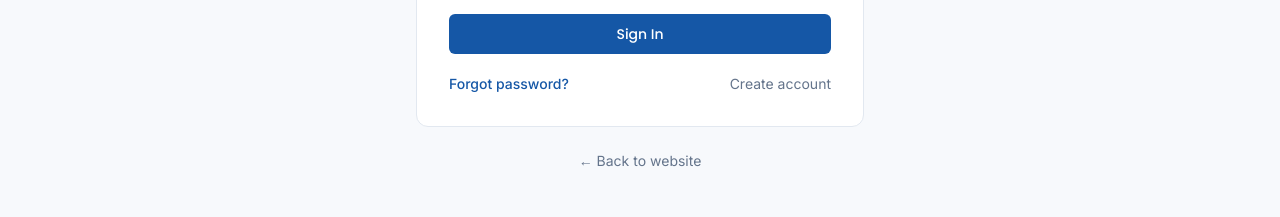
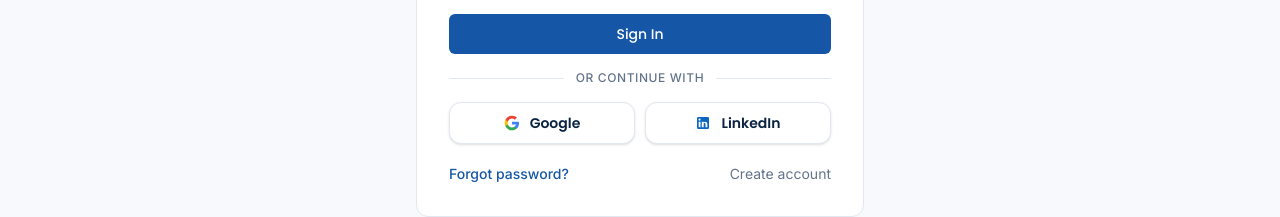
Before and after one commit to shreyash20006/tgpcop-clg-website, a React (Vite) app: page /login in a window 1280 px wide. Shown: the part 485-702 px from the top of the page. Built offline with nearby package versions, Linux system fonts and the light colour scheme; no server answers; the database is empty.

Commit message:
Add Google and LinkedIn OAuth social login buttons and handlers

```diff
--- /dev/null
+++ b/src/components/auth/SocialAuthButtons.tsx
@@ -0,0 +1,91 @@
+import { useState } from 'react'
+import { useAuth } from '@/hooks/useAuth'
+
+interface SocialAuthButtonsProps {
+  onError?: (error: string) => void
+}
+
+export default function SocialAuthButtons({ onError }: SocialAuthButtonsProps) {
+  const { signInWithOAuth } = useAuth()
+  const [loadingProvider, setLoadingProvider] = useState<'google' | 'linkedin' | null>(null)
+
+  async function handleOAuth(provider: 'google' | 'linkedin') {
+    if (loadingProvider) return
+    setLoadingProvider(provider)
+    const res = await signInWithOAuth(provider)
+    if (res.error) {
+      if (onError) {
+        onError(
+          res.error.includes('provider is not enabled')
+            ? `${provider === 'google' ? 'Google' : 'LinkedIn'} login is not configured yet in Supabase Auth Settings.`
+            : `Failed to initiate ${provider === 'google' ? 'Google' : 'LinkedIn'} sign in. ${res.error}`
+        )
+      }
+      setLoadingProvider(null)
+    }
+  }
+
+  return (
+    <div className="space-y-3">
+      <div className="relative flex items-center justify-center my-4">
+        <div className="absolute inset-0 flex items-center">
+          <div className="w-full border-t border-border" />
+        </div>
+        <span className="relative bg-white px-3 text-xs text-muted font-medium uppercase tracking-wider">
+          Or continue with
+        </span>
+      </div>
+
+      <div className="grid grid-cols-1 sm:grid-cols-2 gap-2.5">
+        {/* Google Login Button */}
+        <button
+          type="button"
+          onClick={() => handleOAuth('google')}
+          disabled={loadingProvider !== null}
+          className="flex items-center justify-center gap-2.5 px-4 py-2.5 bg-white hover:bg-gray-50 text-navy-900 border border-border rounded-xl text-xs sm:text-sm font-semibold transition-all hover:border-gray-300 shadow-sm active:scale-[0.98] disabled:opacity-60 disabled:cursor-not-allowed"
+        >
+          {loadingProvider === 'google' ? (
+            <div className="w-4 h-4 border-2 border-primary-500 border-t-transparent rounded-full animate-spin" />
+          ) : (
+            <svg className="w-4 h-4 shrink-0" viewBox="0 0 24 24">
+              <path
+                fill="#4285F4"
+                d="M22.56 12.25c0-.78-.07-1.53-.2-2.25H12v4.26h5.92c-.26 1.37-1.04 2.53-2.21 3.31v2.77h3.57c2.08-1.92 3.28-4.74 3.28-8.09z"
+              />
+              <path
+                fill="#34A853"
+                d="M12 23c2.97 0 5.46-.98 7.28-2.66l-3.57-2.77c-.98.66-2.23 1.06-3.71 1.06-2.86 0-5.29-1.93-6.16-4.53H2.18v2.84C3.99 20.53 7.7 23 12 23z"
+              />
+              <path
+                fill="#FBBC05"
+                d="M5.84 14.09c-.22-.66-.35-1.36-.35-2.09s.13-1.43.35-2.09V7.06H2.18C1.43 8.55 1 10.22 1 12s.43 3.45 1.18 4.94l2.85-2.22.81-.63z"
+              />
+              <path
+                fill="#EA4335"
+                d="M12 5.38c1.62 0 3.06.56 4.21 1.64l3.15-3.15C17.45 2.09 14.97 1 12 1 7.7 1 3.99 3.47 2.18 7.06l3.66 2.84c.87-2.6 3.3-4.52 6.16-4.52z"
+              />
+            </svg>
+          )}
+          <span>Google</span>
+        </button>
+
+        {/* LinkedIn Login Button */}
+        <button
+          type="button"
+          onClick={() => handleOAuth('linkedin')}
+          disabled={loadingProvider !== null}
+          className="flex items-center justify-center gap-2.5 px-4 py-2.5 bg-white hover:bg-gray-50 text-navy-900 border border-border rounded-xl text-xs sm:text-sm font-semibold transition-all hover:border-gray-300 shadow-sm active:scale-[0.98] disabled:opacity-60 disabled:cursor-not-allowed"
+        >
+          {loadingProvider === 'linkedin' ? (
+            <div className="w-4 h-4 border-2 border-[#0A66C2] border-t-transparent rounded-full animate-spin" />
+          ) : (
+            <svg className="w-4 h-4 shrink-0" fill="#0A66C2" viewBox="0 0 24 24">
+              <path d="M19 3a2 2 0 0 1 2 2v14a2 2 0 0 1-2 2H5a2 2 0 0 1-2-2V5a2 2 0 0 1 2-2h14m-.5 15.5v-5.3a3.26 3.26 0 0 0-3.26-3.26c-.85 0-1.84.52-2.28 1.3v-1.11h-2.79v8.37h2.79v-4.93c0-.77.62-1.4 1.39-1.4a1.4 1.4 0 0 1 1.4 1.4v4.93h2.75M6.88 8.56a1.68 1.68 0 0 0 1.68-1.68c0-.93-.75-1.69-1.68-1.69a1.69 1.69 0 0 0-1.69 1.69c0 .93.76 1.68 1.69 1.68m1.39 9.94v-8.37H5.5v8.37h2.77z" />
+            </svg>
+          )}
+          <span>LinkedIn</span>
+        </button>
+      </div>
+    </div>
+  )
+}
--- a/src/contexts/AuthContext.tsx
+++ b/src/contexts/AuthContext.tsx
@@ -87,6 +87,18 @@ export function AuthProvider({ children }: { children: ReactNode }) {
     return { error: null, role: fetchedRole }
   }
 
+  async function signInWithOAuth(provider: 'google' | 'linkedin' | 'linkedin_oidc') {
+    if (!supabase) return { error: 'Supabase is not configured' }
+    const actualProvider = provider === 'linkedin' ? 'linkedin_oidc' : provider
+    const { error } = await supabase.auth.signInWithOAuth({
+      provider: actualProvider,
+      options: {
+        redirectTo: `${window.location.origin}/`,
+      },
+    })
+    return { error: error?.message ?? null }
+  }
+
   async function signOut() {
     if (!supabase) return
     await supabase.auth.signOut()
@@ -103,7 +115,7 @@ export function AuthProvider({ children }: { children: ReactNode }) {
 
   return (
     <AuthContext.Provider
-      value={{ user, session, role, loading, signUp, signIn, signOut, resetPassword }}
+      value={{ user, session, role, loading, signUp, signIn, signInWithOAuth, signOut, resetPassword }}
     >
       {children}
     </AuthContext.Provider>
--- a/src/contexts/authTypes.ts
+++ b/src/contexts/authTypes.ts
@@ -9,6 +9,7 @@ export interface AuthContextType {
   loading: boolean
   signUp: (email: string, password: string, fullName: string) => Promise<{ error: string | null }>
   signIn: (email: string, password: string) => Promise<{ error: string | null; role?: UserRole | null }>
+  signInWithOAuth: (provider: 'google' | 'linkedin' | 'linkedin_oidc') => Promise<{ error: string | null }>
   signOut: () => Promise<void>
   resetPassword: (email: string) => Promise<{ error: string | null }>
 }
--- a/src/pages/public/Login.tsx
+++ b/src/pages/public/Login.tsx
@@ -3,6 +3,7 @@ import { Link, useLocation, useNavigate } from 'react-router-dom'
 import { Eye, EyeOff } from 'lucide-react'
 import BrandLogo from '@/components/layout/BrandLogo'
 import Button from '@/components/ui/Button'
+import SocialAuthButtons from '@/components/auth/SocialAuthButtons'
 import { useAuth } from '@/hooks/useAuth'
 import { useSeo } from '@/lib/seo'
 
@@ -110,6 +111,8 @@ export default function Login() {
             </Button>
           </form>
 
+          <SocialAuthButtons onError={(err) => setError(err)} />
+
           <div className="mt-5 flex items-center justify-between text-sm">
             <Link to="/forgot-password" className="text-primary-500 hover:text-primary-600 font-medium">
               Forgot password?
--- a/src/pages/public/StudentLogin.tsx
+++ b/src/pages/public/StudentLogin.tsx
@@ -4,6 +4,7 @@ import { motion, useReducedMotion } from 'framer-motion'
 import { Eye, EyeOff, ArrowRight, ShieldCheck, BookOpen, CalendarDays } from 'lucide-react'
 import Button from '@/components/ui/Button'
 import BrandLogo from '@/components/layout/BrandLogo'
+import SocialAuthButtons from '@/components/auth/SocialAuthButtons'
 import { useAuth } from '@/hooks/useAuth'
 import { useSeo } from '@/lib/seo'
 
@@ -191,6 +192,10 @@ export default function StudentLogin() {
               </motion.div>
             </form>
 
+            <motion.div variants={item}>
+              <SocialAuthButtons onError={(err) => setError(err)} />
+            </motion.div>
+
             <div className="mt-5 flex items-center justify-between text-sm">
               <Link to="/forgot-password" className="text-primary-500 hover:text-primary-600 font-medium">
                 Forgot password?
```
